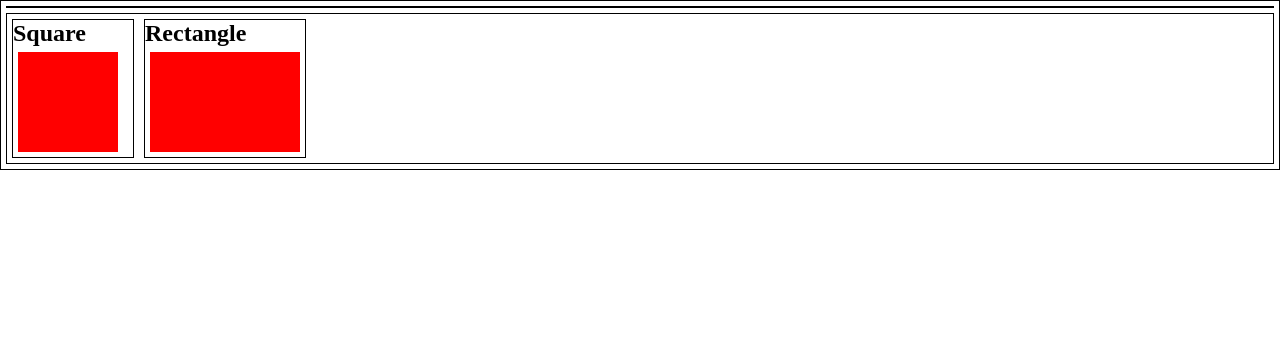
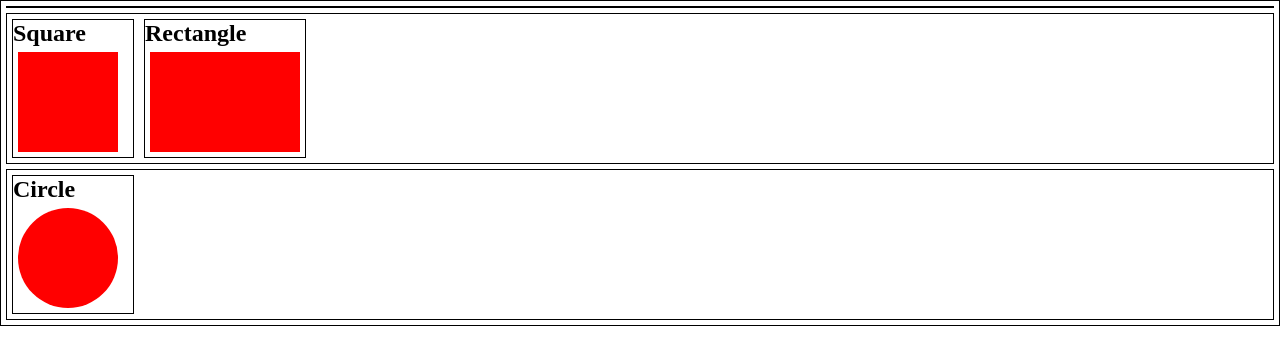
Before and after one commit to arysnurbol/css-tricks, a plain HTML site: page index.html in a window 1280 px wide. Drawn offline with Linux system fonts and the light colour scheme.

Commit message:
master: add circle

```diff
--- a/css/style.css
+++ b/css/style.css
@@ -38,3 +38,21 @@ body,h1,h2,h3,h4,h5,h6,p,div,span,tr,td,table,tbody,thead,b,hr,section,head,head
     background: red;
     margin: 5px;
 }
+/* Circle */
+.circles{
+    margin: 5px;
+    border: 1px solid #000;
+    display: flex;
+}
+.circle_block{
+    width: 120px;
+    margin: 5px;
+    border: 1px solid #000;
+}
+.circle {
+    width: 100px;
+    height: 100px;
+    background: red;
+    border-radius: 50%;
+    margin: 5px;
+}
--- a/index.html
+++ b/index.html
@@ -24,6 +24,12 @@
                 <div class="rectangle"></div>
             </div>
         </div>
+        <div class="circles">
+            <div class="circle_block">
+                <h2>Circle</h2>
+                <div class="circle"></div>
+            </div>
+        </div>
     </div>
 
 </body>
```
